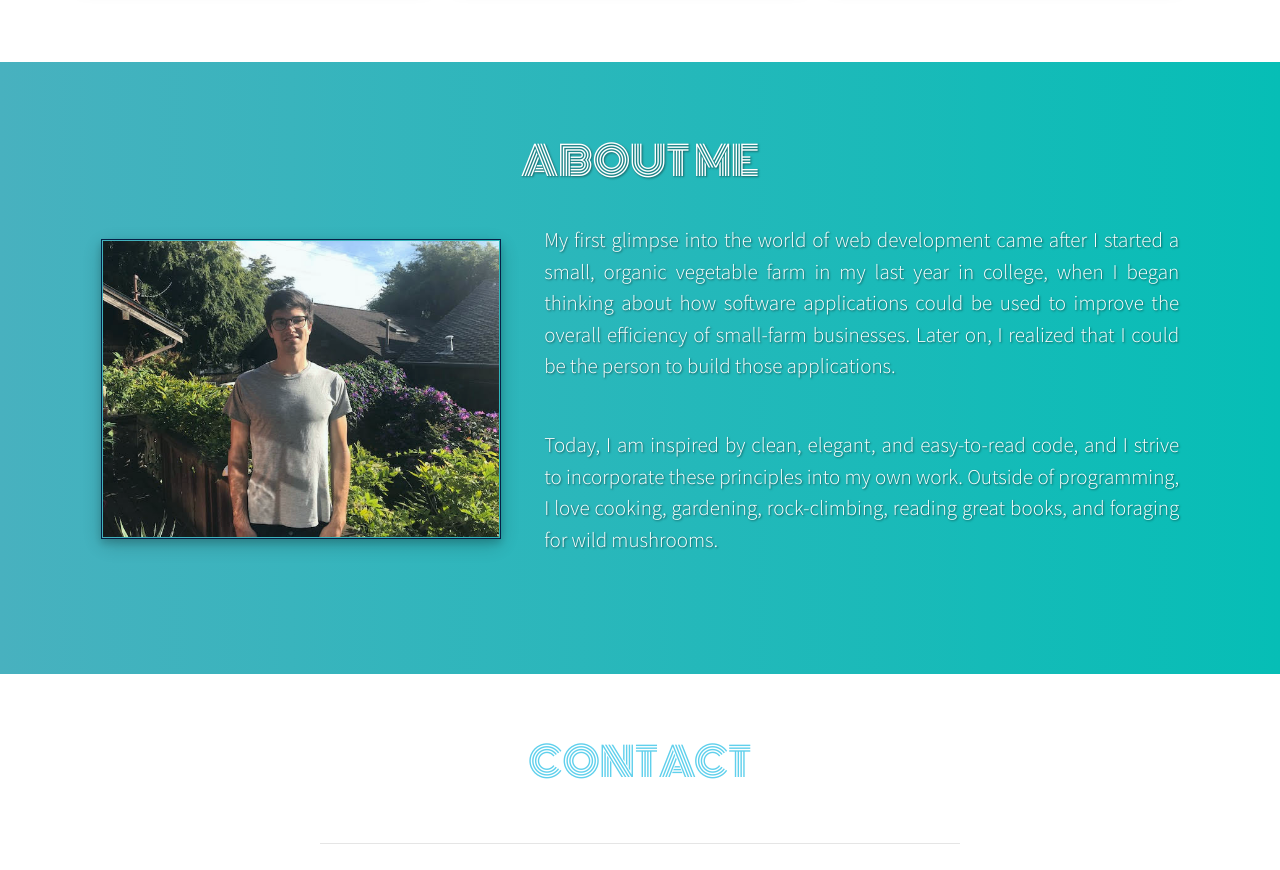
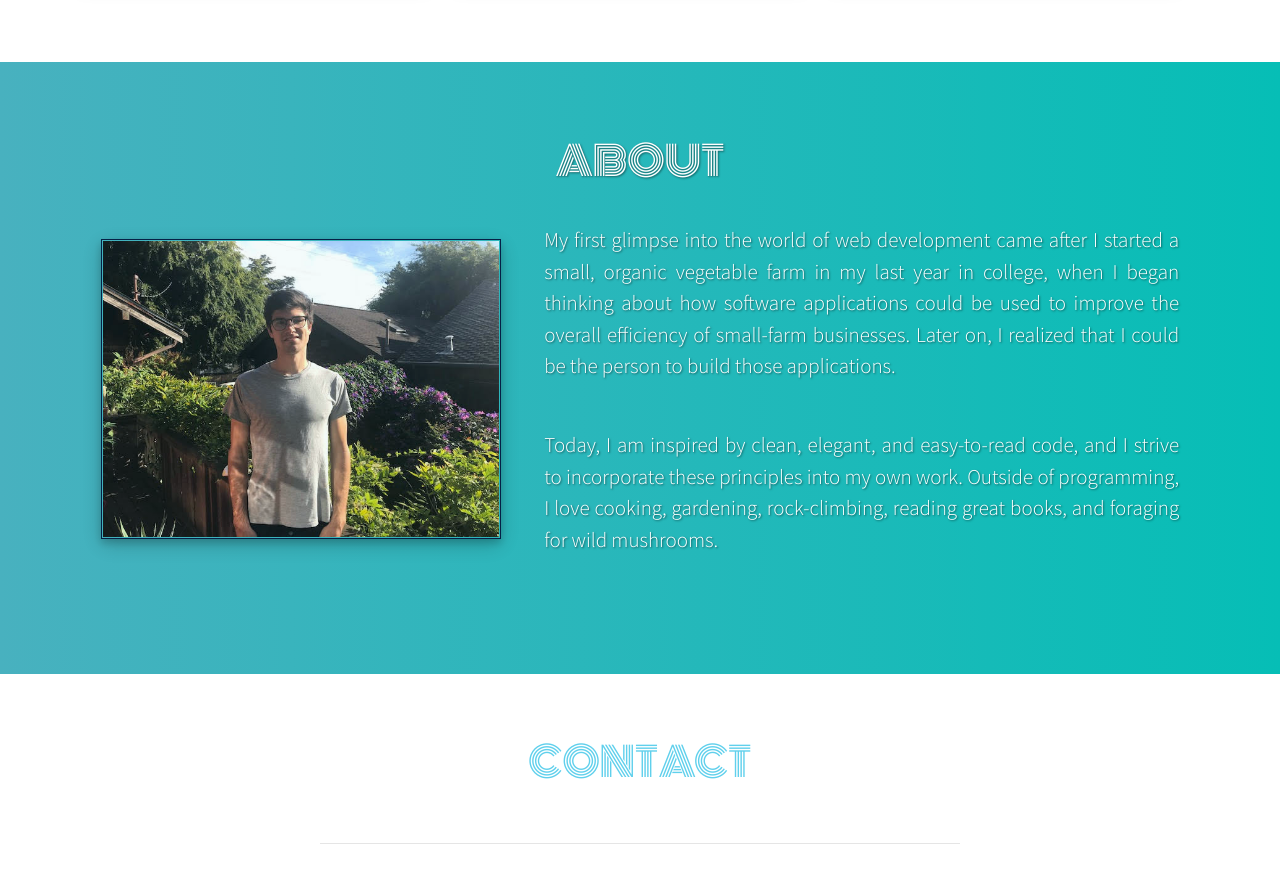
Before and after one commit to hteichei/hteichei.github.io, a plain HTML site: page index.html in a window 1280 px wide. Shown: the part 1780-2650 px from the top of the page. Drawn offline with nearby package versions, Linux system fonts and the light colour scheme.

Commit message:
removed 'me' from about section header

```diff
--- a/index.html
+++ b/index.html
@@ -96,7 +96,7 @@
     <div class="pageThree text-center" id="p3">
         <div>
           <div class='container'>
-              <h1 class="titleWhite text-center">ABOUT  ME</h1>
+              <h1 class="titleWhite text-center">ABOUT</h1>
               <div class="row">
                   <div class="col-lg-3 mx-auto text-center">
                       <img id='profPic' src="images/meAgain.jpg" alt="profile picture">
```
